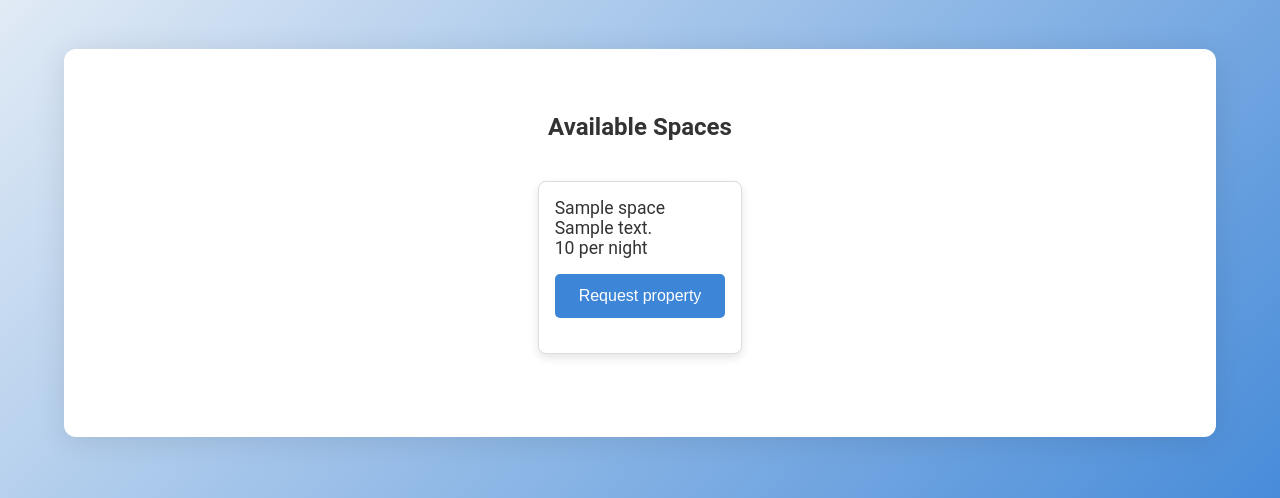
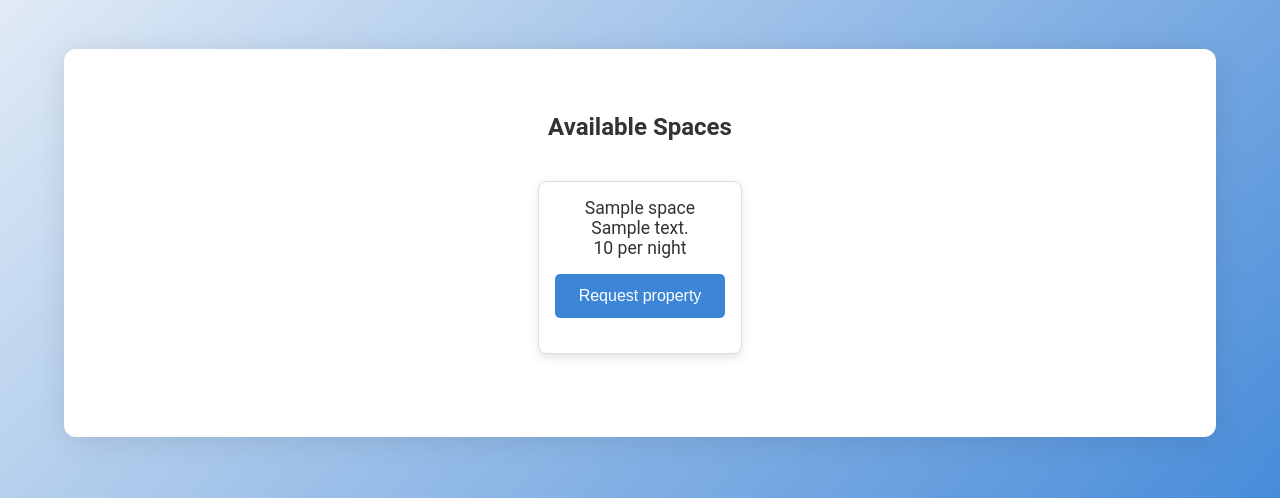
Before and after one commit to cajcrook/makersbnb, a Flask app: template templates/bookings_filtered.html in a window 1280 px wide. Shown: the part 173-671 px from the top of the page. Run offline with Flask 3, Linux system fonts and the light colour scheme; the template is opened without the code that fills it: most values are stand-ins (such as "Sample title", 1, 10 or a date in 2020).

Commit message:
booking pages css WIP

```diff
--- a/static/style_booking.css
+++ b/static/style_booking.css
@@ -84,6 +84,9 @@ li {
     font-size: 1.1rem;
     font-weight: 400;
     margin-bottom: 0rem;
+    display: block; /* Make the <a> tag behave like a block-level element */
+    text-align: center; /* Center the text horizontally */
+    width: 100%; /* Ensure the <a> takes up the full width of its container */
 }
 
 
@@ -95,6 +98,10 @@ li {
     border-radius: 5px;
     cursor: pointer;
     font-size: 1rem;
+    margin-bottom: 0rem;
+    display: block; /* Make the <a> tag behave like a block-level element */
+    text-align: center; /* Center the text horizontally */
+    width: 100%;
 }
 
 .booking_page_containerbutton[type="submit"]:hover {
```
